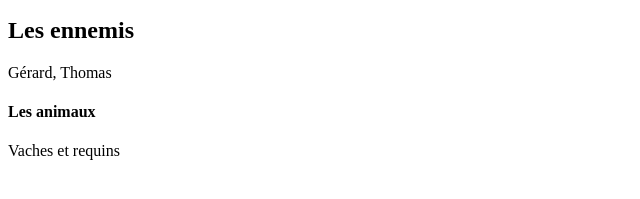
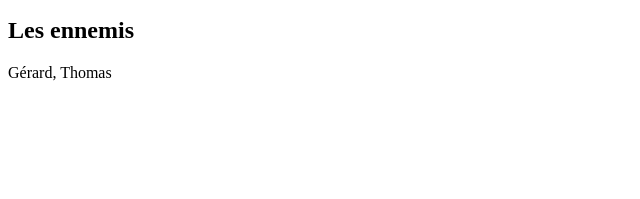
Before and after one commit to Hilyd/17wf3bis, a plain HTML site: page index.html in a window 1280 px wide. Shown: the part 101-300 px from the top of the page, without its empty margins (0-640 px from the left). Drawn offline with Linux system fonts and the light colour scheme.

Commit message:
Revert "ajout des animaux"
This reverts commit 55a906054d0a1bcb45cf7a5ae7269ee8dac50737.

```diff
--- a/index.html
+++ b/index.html
@@ -9,7 +9,5 @@
 <p>Rosita</p>
 <h2>Les ennemis</h2>
 <p>Gérard, Thomas</p>
-<h4>Les animaux</h4>
-<p>Vaches et requins</p>
 </body>
 </html>
```
